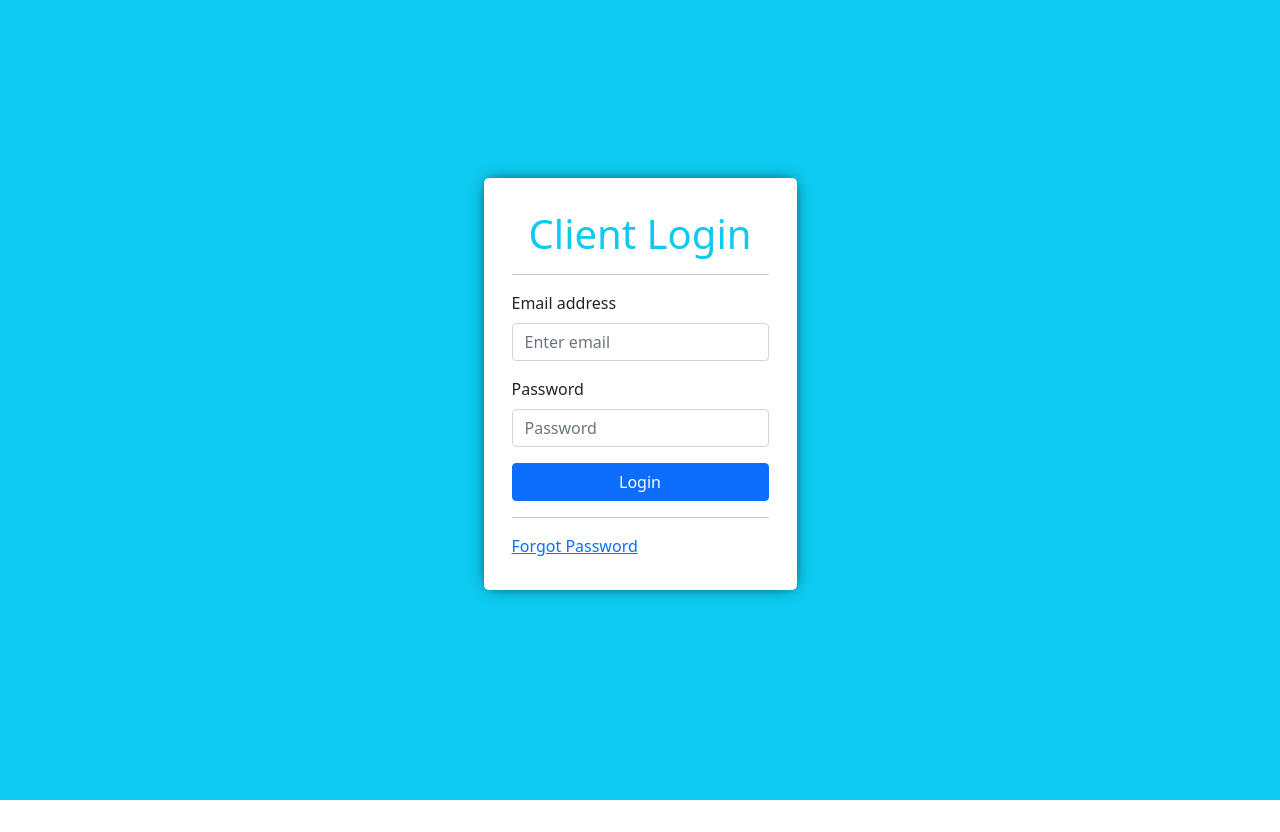
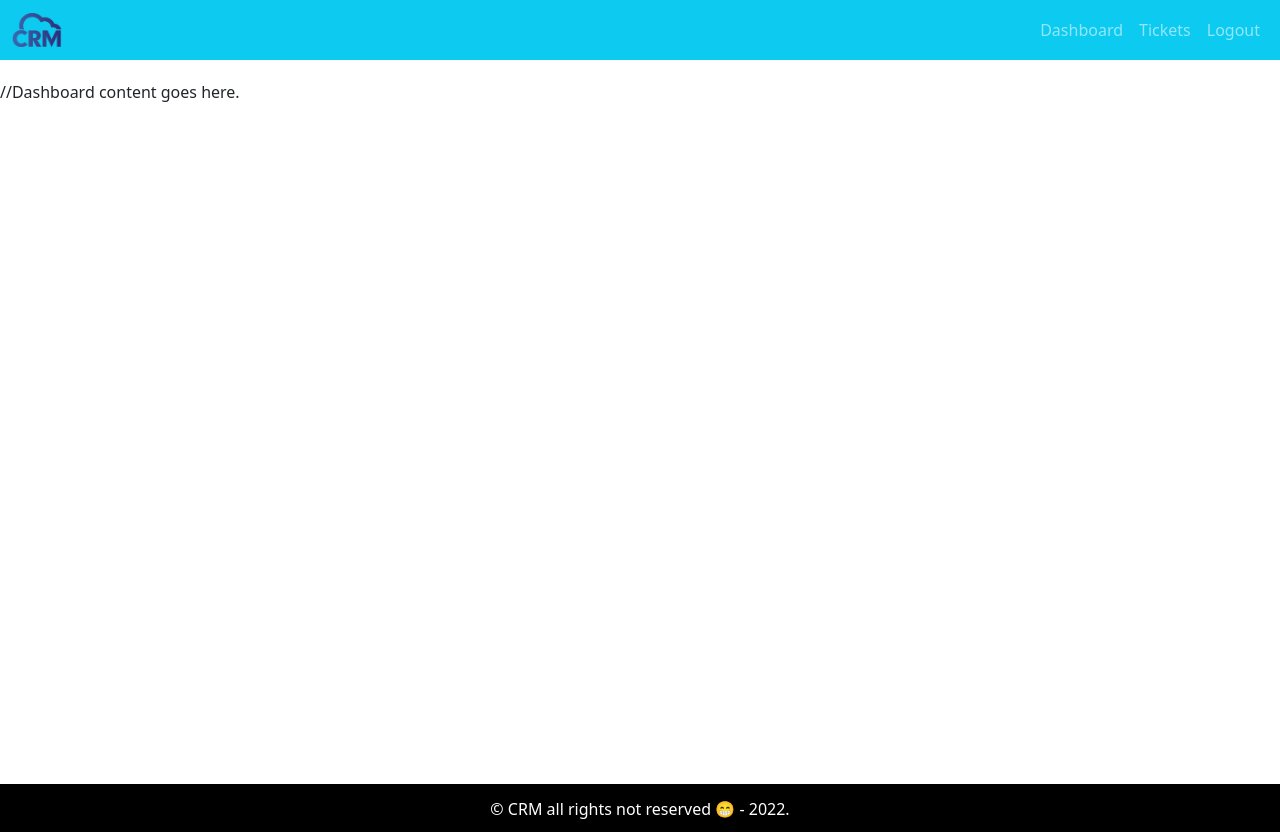
Before and after one commit to sushant1123/crm-frontend, a React (Create React App) app: page / in a window 1280 px wide. Before the commit the page ends 800 px from the top, so only its background shows below. Built offline with nearby package versions, Linux system fonts and the light colour scheme.

Commit message:
Create Default layout and header (navbar) and footer components.

```diff
--- a/src/App.css
+++ b/src/App.css
@@ -0,0 +1,21 @@
+.default-layout {
+	display: grid;
+	grid-template-rows: 80px auto 3rem;
+	grid-template-areas: "header" "main" "footer";
+}
+
+header {
+	grid-area: header;
+}
+
+main {
+	grid-area: main;
+	min-height: 88vh;
+}
+
+footer {
+	background: #000;
+	color: #fff;
+	padding: 0.8rem;
+	grid-area: footer;
+}
--- a/src/App.js
+++ b/src/App.js
@@ -1,10 +1,12 @@
 import "./App.css";
-import Entry from "./containers/entry/Entry";
+// import Entry from "./containers/entry/Entry";
+import DefaultLayout from "./layout/DefaultLayout";
 
-function App() {
+function App(props) {
 	return (
 		<div className="App">
-			<Entry />
+			<DefaultLayout>{props.chidren}</DefaultLayout>
+			{/* <Entry /> */}
 		</div>
 	);
 }
--- /dev/null
+++ b/src/layout/DefaultLayout.jsx
@@ -0,0 +1,21 @@
+import React from "react";
+import Footer from "./partials/Footer";
+import Header from "./partials/Header";
+
+const DefaultLayout = () => {
+	return (
+		<div className="default-layout">
+			<header className="header">
+				<Header />
+			</header>
+
+			<main className="main">//Dashboard content goes here.</main>
+
+			<footer className="footer">
+				<Footer />
+			</footer>
+		</div>
+	);
+};
+
+export default DefaultLayout;
--- /dev/null
+++ b/src/layout/partials/Footer.jsx
@@ -0,0 +1,7 @@
+import React from "react";
+
+const Footer = () => {
+	return <div className="text-center copy-right">&copy; CRM all rights not reserved 😁 - 2022.</div>;
+};
+
+export default Footer;
--- /dev/null
+++ b/src/layout/partials/Header.jsx
@@ -0,0 +1,25 @@
+import React from "react";
+import { Navbar, Nav, Container } from "react-bootstrap";
+import logo from "../../assets/images/logo.png";
+
+const Header = () => {
+	return (
+		<Navbar bg="info" variant="dark" collapseOnSelect expand="md" sticky="top">
+			<Container fluid>
+				<Navbar.Brand href="/">
+					<img src={logo} alt="logo" width="50px" />
+				</Navbar.Brand>
+				<Navbar.Toggle aria-controls="basic-navbar-nav" />
+				<Navbar.Collapse id="basic-navbar-nav">
+					<Nav className="ms-auto">
+						<Nav.Link href="#dashboard">Dashboard</Nav.Link>
+						<Nav.Link href="#tickets">Tickets</Nav.Link>
+						<Nav.Link href="#Logout">Logout</Nav.Link>
+					</Nav>
+				</Navbar.Collapse>
+			</Container>
+		</Navbar>
+	);
+};
+
+export default Header;
```
Also changed, not shown: src/assets/images/logo.png (added).
